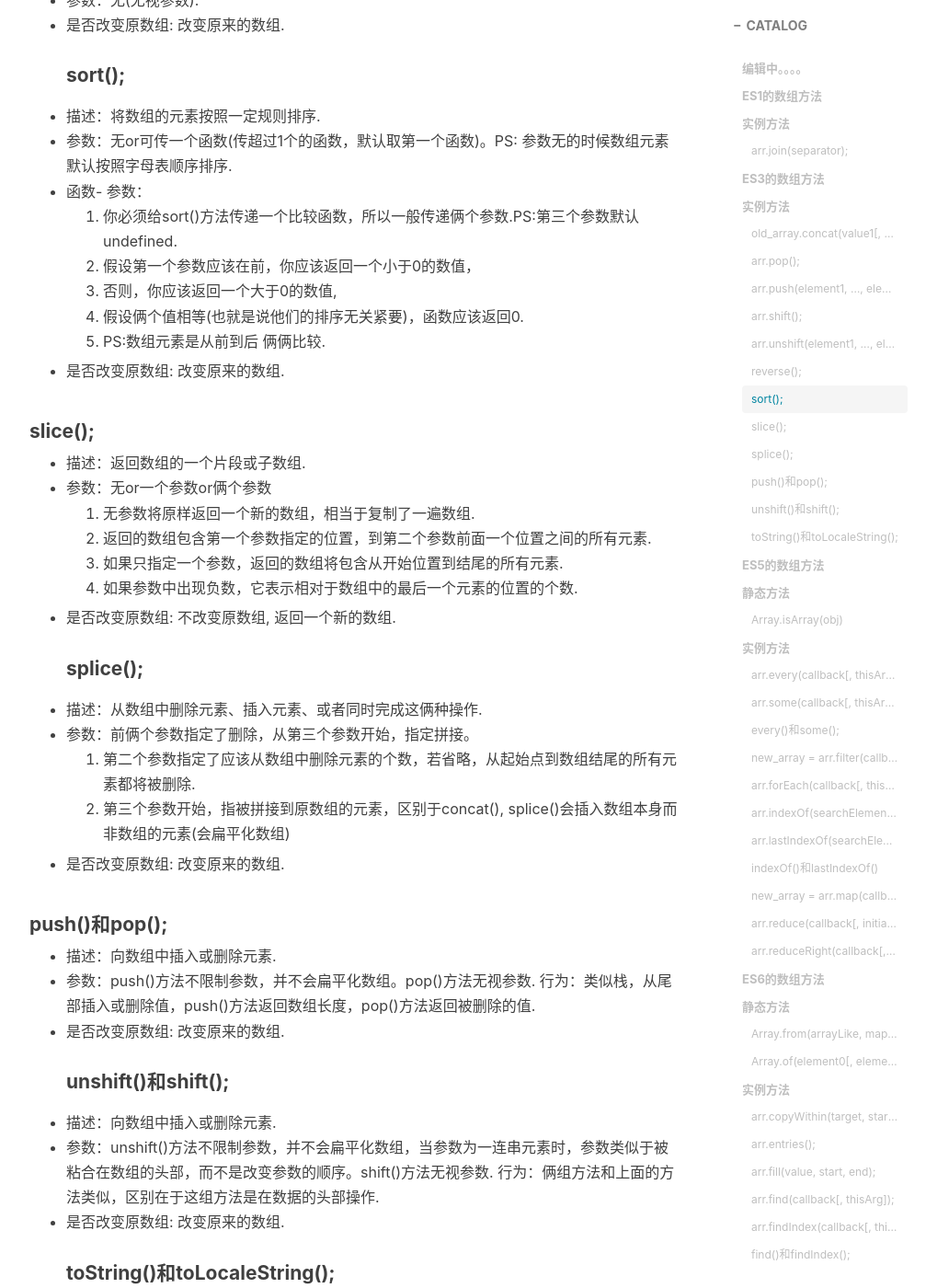
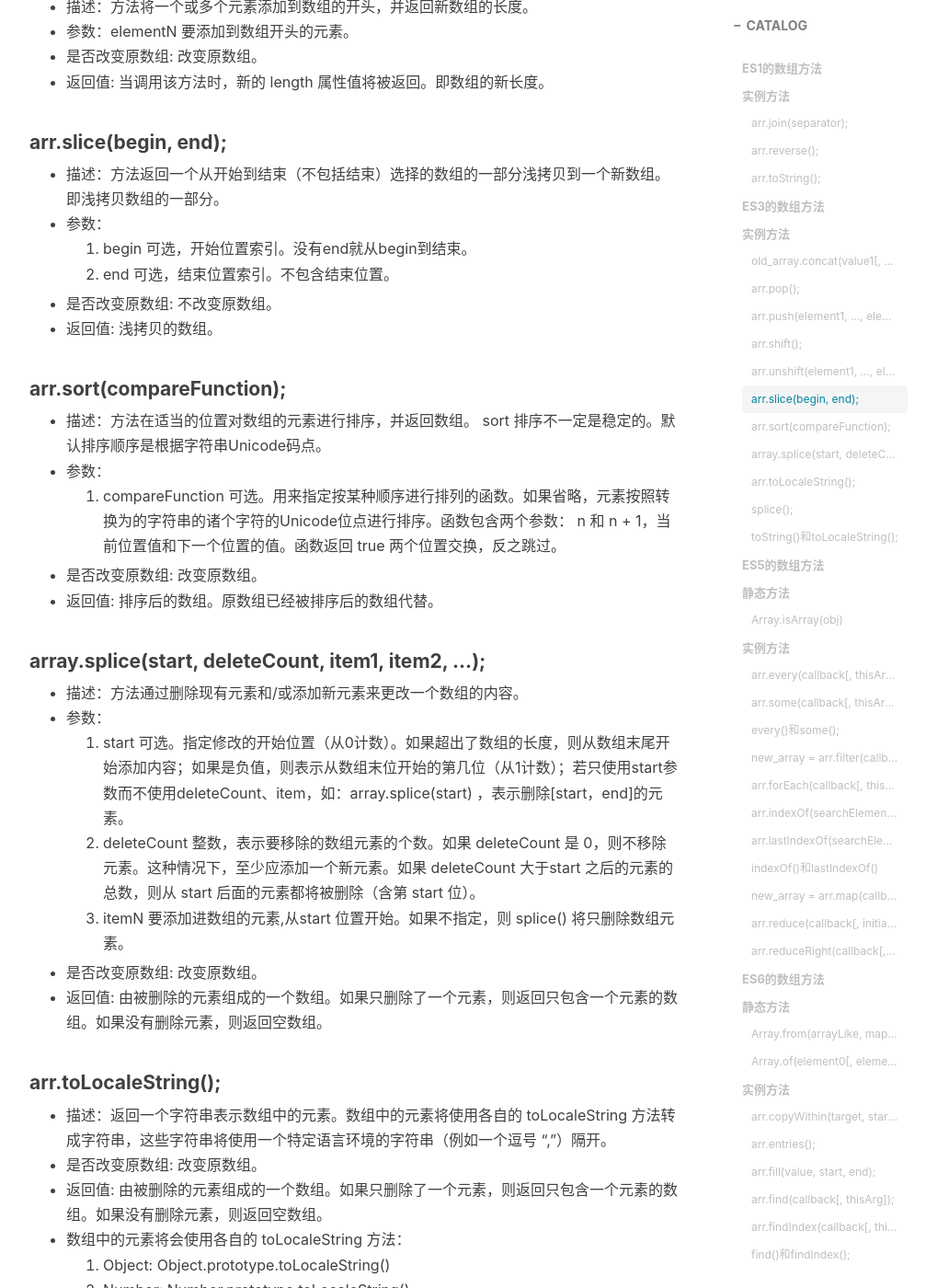
Before and after one commit to JachinYang/jachinyang.github.io, a Jekyll site: the page built from _posts/2017-11-23-ES3 ES5 ES6 ES7 数组方法汇总.md, in a window 1280 px wide and 1400 px high, scrolled down 2283 px. Shown: the whole window at 92% size, without its empty margins (233-1240 px from the left). Built offline with Jekyll 4.4.1, drawn with Linux system fonts in a browser that asks for light colours; nearby versions of some CDN libraries; comment, search, counter and statistics services are not loaded; some of the changed text lies outside the part shown.

Commit message:
完成数组的方法

```diff
--- a/_posts/2017-11-23-ES3 ES5 ES6 ES7 数组方法汇总.md
+++ b/_posts/2017-11-23-ES3 ES5 ES6 ES7 数组方法汇总.md
@@ -12,9 +12,6 @@ tags:
     - 数组
 ---
 
-编辑中。。。。
-----------------
-到 arr.reverse()
 
 [MDN参考链接](https://developer.mozilla.org/zh-CN/docs/Web/JavaScript/Reference/Global_Objects/Array)
 
@@ -29,6 +26,16 @@ tags:
 - 是否改变原数组: 不改变原数组。
 - 返回值: 一个所有数组元素连接的字符串。如果 arr.length 为0，则返回空字符串。
 - 逆向操作：string.split()。
+
+#### arr.reverse();
+- 描述：将数组中元素的位置颠倒。
+- 是否改变原数组: 改变原数组。
+- 返回值: 改变后的数组。
+
+#### arr.toString();
+- 描述：返回一个字符串，表示指定的数组及其元素。每个子元素调用自己的toString()方法。然后调用join把字符串组合到一起。
+- 是否改变原数组: 不改变原数组。
+- 返回值: 字符串。
 
 ## ES3的数组方法
 
@@ -63,34 +70,45 @@ tags:
 - 是否改变原数组: 改变原数组。
 - 返回值: 当调用该方法时，新的 length 属性值将被返回。即数组的新长度。
 
+#### arr.slice(begin, end);
+- 描述：方法返回一个从开始到结束（不包括结束）选择的数组的一部分浅拷贝到一个新数组。即浅拷贝数组的一部分。
+- 参数：
+    1. begin 可选，开始位置索引。没有end就从begin到结束。
+    2. end 可选，结束位置索引。不包含结束位置。
+- 是否改变原数组: 不改变原数组。
+- 返回值: 浅拷贝的数组。
+
+#### arr.sort(compareFunction);
+- 描述：方法在适当的位置对数组的元素进行排序，并返回数组。 sort 排序不一定是稳定的。默认排序顺序是根据字符串Unicode码点。
+- 参数：
+    1. compareFunction 可选。用来指定按某种顺序进行排列的函数。如果省略，元素按照转换为的字符串的诸个字符的Unicode位点进行排序。函数包含两个参数：
+        n 和 n + 1，当前位置值和下一个位置的值。函数返回 true 两个位置交换，反之跳过。
+- 是否改变原数组: 改变原数组。
+- 返回值: 排序后的数组。原数组已经被排序后的数组代替。
+
+#### array.splice(start, deleteCount, item1, item2, ...);
+- 描述：方法通过删除现有元素和/或添加新元素来更改一个数组的内容。
+- 参数：
+    1. start 可选。指定修改的开始位置（从0计数）。如果超出了数组的长度，则从数组末尾开始添加内容；如果是负值，则表示从数组末位开始的第几位（从1计数）；若只使用start参数而不使用deleteCount、item，如：array.splice(start) ，表示删除[start，end]的元素。
+    2. deleteCount 整数，表示要移除的数组元素的个数。如果 deleteCount 是 0，则不移除元素。这种情况下，至少应添加一个新元素。如果 deleteCount 大于start 之后的元素的总数，则从 start 后面的元素都将被删除（含第 start 位）。
+    3. itemN 要添加进数组的元素,从start 位置开始。如果不指定，则 splice() 将只删除数组元素。
+- 是否改变原数组: 改变原数组。
+- 返回值: 由被删除的元素组成的一个数组。如果只删除了一个元素，则返回只包含一个元素的数组。如果没有删除元素，则返回空数组。
+
+#### arr.toLocaleString();
+- 描述：返回一个字符串表示数组中的元素。数组中的元素将使用各自的 toLocaleString 方法转成字符串，这些字符串将使用一个特定语言环境的字符串（例如一个逗号 ","）隔开。
+- 是否改变原数组: 改变原数组。
+- 返回值: 由被删除的元素组成的一个数组。如果只删除了一个元素，则返回只包含一个元素的数组。如果没有删除元素，则返回空数组。
+- 数组中的元素将会使用各自的 toLocaleString 方法：
+    1. Object: Object.prototype.toLocaleString()
+    2. Number: Number.prototype.toLocaleString()
+    3. Date: Date.prototype.toLocaleString()
 
 
 
 
-#### reverse();
-- 描述：将数组中的元素颠倒顺序.
-- 参数：无(无视参数).
-- 是否改变原数组: 改变原来的数组.
-#### sort();
-- 描述：将数组的元素按照一定规则排序.
-- 参数：无or可传一个函数(传超过1个的函数，默认取第一个函数)。PS: 参数无的时候数组元素默认按照字母表顺序排序.
-- 函数- 参数：
-    1. 你必须给sort()方法传递一个比较函数，所以一般传递俩个参数.PS:第三个参数默认undefined.
-    2. 假设第一个参数应该在前，你应该返回一个小于0的数值，
-    3. 否则，你应该返回一个大于0的数值,
-    4. 假设俩个值相等(也就是说他们的排序无关紧要)，函数应该返回0.
-    5. PS:数组元素是从前到后 俩俩比较.
-- 是否改变原数组: 改变原来的数组.
 
 
-#### slice();
-- 描述：返回数组的一个片段或子数组.
-- 参数：无or一个参数or俩个参数
-    1. 无参数将原样返回一个新的数组，相当于复制了一遍数组.
-    2. 返回的数组包含第一个参数指定的位置，到第二个参数前面一个位置之间的所有元素.
-    3. 如果只指定一个参数，返回的数组将包含从开始位置到结尾的所有元素.
-    4. 如果参数中出现负数，它表示相对于数组中的最后一个元素的位置的个数.
-- 是否改变原数组: 不改变原数组, 返回一个新的数组.
 #### splice();
 - 描述：从数组中删除元素、插入元素、或者同时完成这俩种操作.
 - 参数：前俩个参数指定了删除，从第三个参数开始，指定拼接。
@@ -98,16 +116,7 @@ tags:
     2. 第三个参数开始，指被拼接到原数组的元素，区别于concat(), splice()会插入数组本身而非数组的元素(会扁平化数组)
 - 是否改变原数组: 改变原来的数组.
 
-#### push()和pop();
-- 描述：向数组中插入或删除元素.
-- 参数：push()方法不限制参数，并不会扁平化数组。pop()方法无视参数.
-行为：类似栈，从尾部插入或删除值，push()方法返回数组长度，pop()方法返回被删除的值.
-- 是否改变原数组: 改变原来的数组.
-#### unshift()和shift();
-- 描述：向数组中插入或删除元素.
-- 参数：unshift()方法不限制参数，并不会扁平化数组，当参数为一连串元素时，参数类似于被粘合在数组的头部，而不是改变参数的顺序。shift()方法无视参数.
-行为：俩组方法和上面的方法类似，区别在于这组方法是在数据的头部操作.
-- 是否改变原数组: 改变原来的数组.
+
 #### toString()和toLocaleString();
 - 描述：：将数组的每个方法转化为字符串，并且输出用逗号分隔的字符串列表.
 - 参数：俩个方法无视参数.
```
